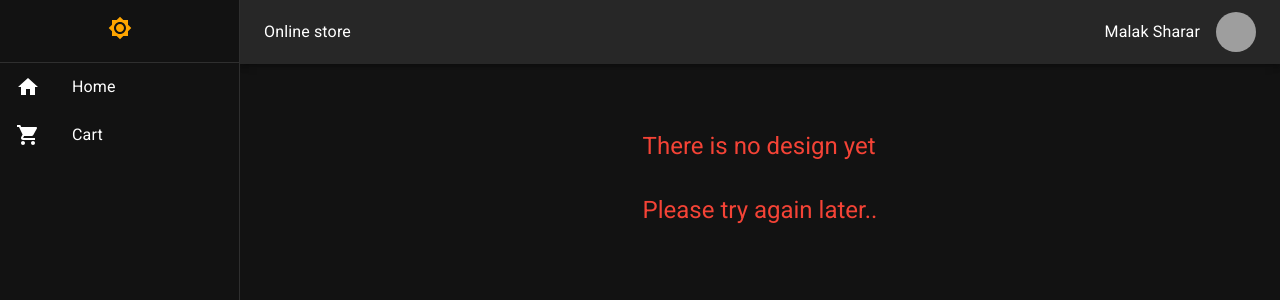
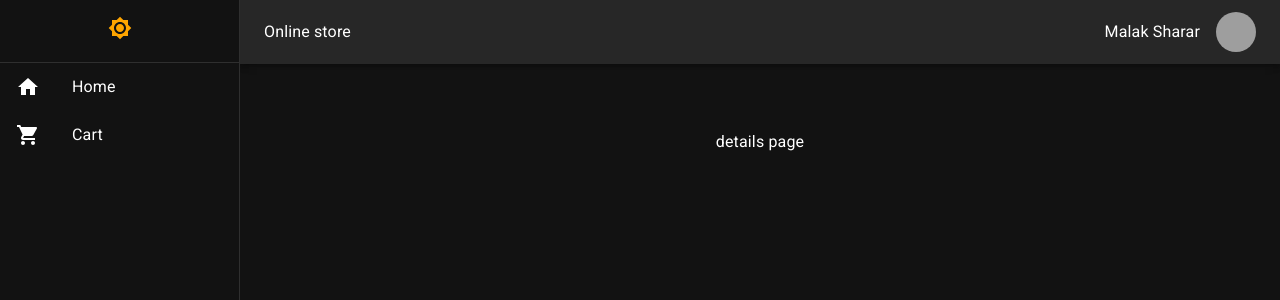
Before and after one commit to Malak-abusharar/React_level5, a React (Create React App) app in the folder frontend/: page /product-details/1 in a window 1280 px wide. Shown: the top 300 px of the page. Built offline with nearby package versions, Linux system fonts and the light colour scheme; grey boxes are pictures that could not be loaded.

Commit message:
react-router-dom (dynamic links)

```diff
--- a/frontend/src/App.js
+++ b/frontend/src/App.js
@@ -8,40 +8,21 @@ import {
 } from "react-router-dom";
 import Cart from "pages/Cart/Cart";
 import NotFound from "NotFound";
-
-
-
-
-
+import ProductDetails from "pages/details/ProductDetails";
 
 const router = createBrowserRouter(
   createRoutesFromElements(
     <Route path="/" element={<Root />}>
       <Route index element={<Home />} />
       <Route path="cart" element={<Cart />} />
-
-
+  <Route path="product-details/:id" element={<ProductDetails />} />
       <Route path="*" element={<NotFound />} />
-
-
     </Route>
   )
 );
 
-
-
-
-
 function App() {
-
-
-
-  return (
-
-
-      <RouterProvider router={router} />
-
-  );
+  return <RouterProvider router={router} />;
 }
 
 export default App;
--- /dev/null
+++ b/frontend/src/pages/details/ProductDetails.jsx
@@ -0,0 +1,9 @@
+import React from 'react'
+import './ProductDetails.css'
+export default function ProductDetails() {
+  return (
+    <div>
+      details page
+    </div>
+  )
+}
--- a/frontend/src/pages/home/Home.jsx
+++ b/frontend/src/pages/home/Home.jsx
@@ -22,6 +22,7 @@ import {
   increaseQuantity,
 } from "../../Redux/cartSlice";
 import { Add, Remove } from "@mui/icons-material";
+import { useNavigate } from "react-router-dom";
 
 const StyledBadge = styled(Badge)(({ theme }) => ({
   "& .MuiBadge-badge": {},
@@ -30,13 +31,20 @@ const Home = () => {
   const dispatch = useDispatch();
   const theme = useTheme();
   // @ts-ignore
-  const { selectedProducts,selectedProductsID } = useSelector((state) => state.carttt);
+  const { selectedProducts, selectedProductsID } = useSelector(
+    // @ts-ignore
+    (state) => state.carttt
+  );
 
   const { data, error, isLoading } = useGetproductsByNameQuery("bulbasaur");
-  if(error){
-    <Box>
-      <Typography>Error</Typography>
-    </Box>
+  console.log(data);
+  const navigate = useNavigate();
+  if (error) {
+    return (
+      <Box>
+        <Typography>Error</Typography>
+      </Box>
+    );
   }
   if (isLoading) {
     return (
@@ -47,12 +55,11 @@ const Home = () => {
   }
   const productQuantity = (itemAPI) => {
     const myProduct = selectedProducts.find((itemUser) => {
-      return itemUser.id === itemAPI.id
-    }
-    )
+      return itemUser.id === itemAPI.id;
+    });
     // return myProduct.quantity
-      return myProduct ? myProduct.quantity : 0;
-  }
+    return myProduct ? myProduct.quantity : 0;
+  };
 
   if (data) {
     return (
@@ -72,6 +79,9 @@ const Home = () => {
                 height="277"
                 image={item.imageLink}
                 alt="Paella dish"
+                onClick={() => {
+                  navigate(`product-details/${item.id}`);
+                }}
               />
               <CardContent>
                 <Typography variant="body2" color="text.secondary">
@@ -82,7 +92,7 @@ const Home = () => {
                 sx={{ justifyContent: "space-between" }}
                 disableSpacing
               >
-                {selectedProductsID.includes(item.id)? (
+                {selectedProductsID.includes(item.id) ? (
                   <div
                     dir="rtl"
                     style={{ display: "flex", alignItems: "center" }}
@@ -97,7 +107,10 @@ const Home = () => {
                       <Add fontSize="small" />
                     </IconButton>
 
-                    <StyledBadge badgeContent={productQuantity(item)} color="primary" />
+                    <StyledBadge
+                      badgeContent={productQuantity(item)}
+                      color="primary"
+                    />
 
                     <IconButton
                       color="primary"
```
Also changed, not shown: frontend/src/pages/details/ProductDetails.css (added).
